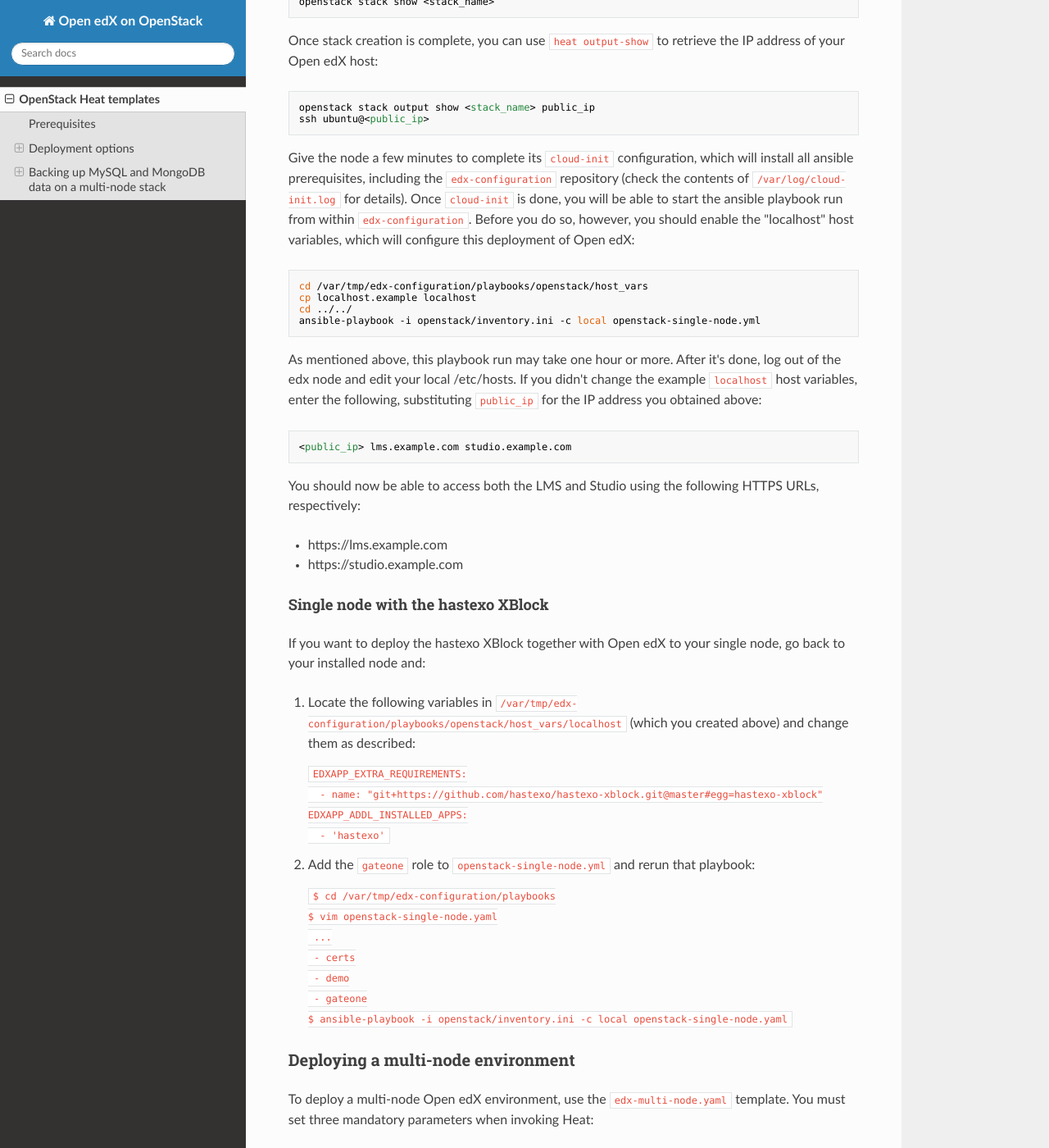
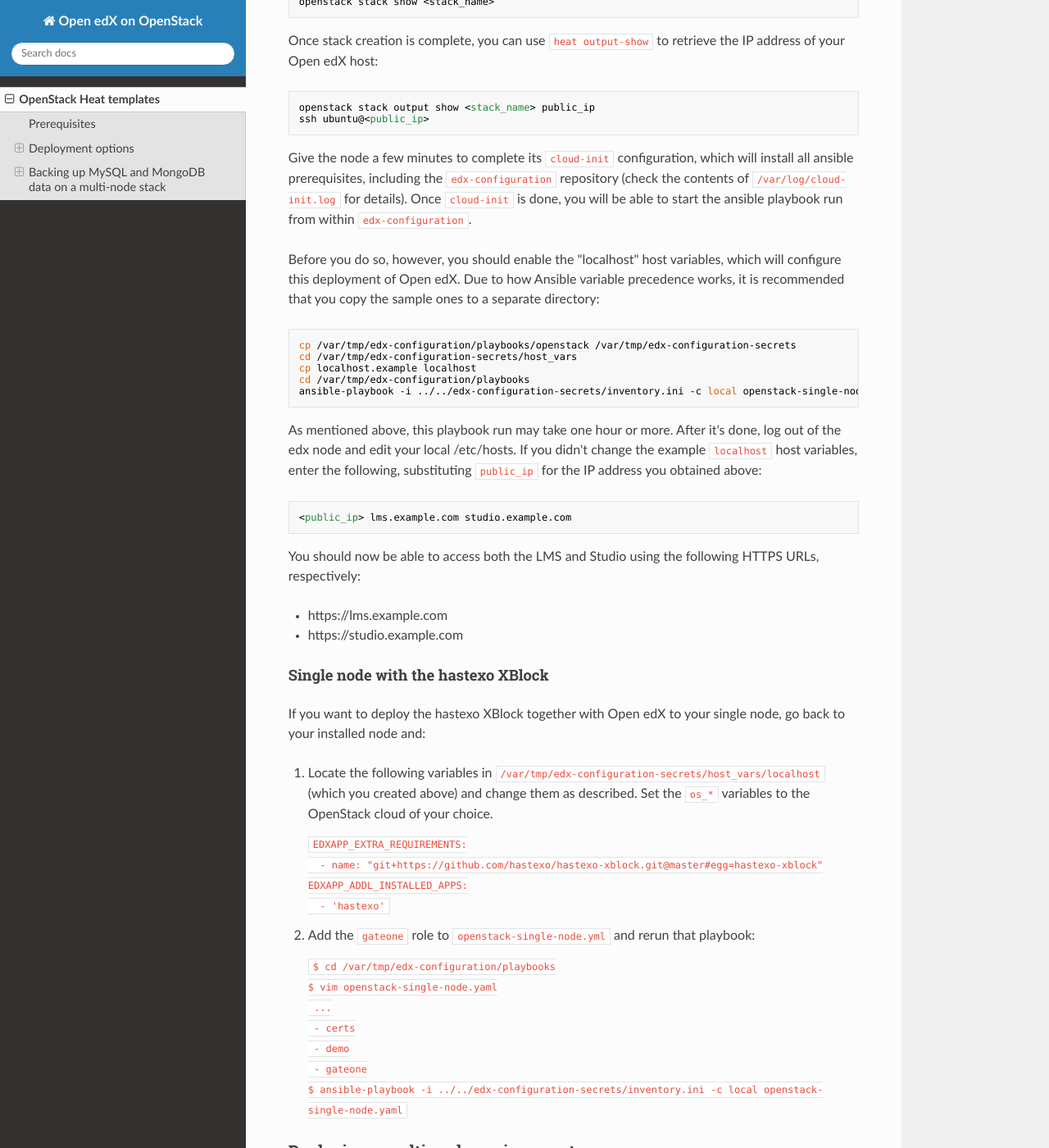
Before and after one commit to arbrandes/openedx-on-openstack, an MkDocs documentation site: the page built from docs/index.md, in a window 1280 px wide and 1400 px high, scrolled down 1714 px. Shown: the whole window at 82% size. Built offline with MkDocs 1.6.1, drawn with Linux system fonts in a browser that asks for light colours; nearby versions of some CDN libraries; some of the changed text lies outside the part shown.

Commit message:
Mention edx-configuration-secrets
Group and host variables should, per Open edX upstream recommendation,
be stored in a separate repository, conventionally called
edx-configuration-secrets. Mention and explain its use.

````diff
--- a/docs/index.md
+++ b/docs/index.md
@@ -97,14 +97,19 @@ Give the node a few minutes to complete its `cloud-init` configuration, which
 will install all ansible prerequisites, including the `edx-configuration`
 repository (check the contents of `/var/log/cloud-init.log` for details).  Once
 `cloud-init` is done, you will be able to start the ansible playbook run from
-within `edx-configuration`.  Before you do so, however, you should enable the
-"localhost" host variables, which will configure this deployment of Open edX:
+within `edx-configuration`.
+
+Before you do so, however, you should enable the "localhost" host variables,
+which will configure this deployment of Open edX.  Due to how Ansible variable
+precedence works, it is recommended that you copy the sample ones to a separate
+directory:
 
 ```
-cd /var/tmp/edx-configuration/playbooks/openstack/host_vars
+cp /var/tmp/edx-configuration/playbooks/openstack /var/tmp/edx-configuration-secrets
+cd /var/tmp/edx-configuration-secrets/host_vars
 cp localhost.example localhost
-cd ../../
-ansible-playbook -i openstack/inventory.ini -c local openstack-single-node.yml
+cd /var/tmp/edx-configuration/playbooks
+ansible-playbook -i ../../edx-configuration-secrets/inventory.ini -c local openstack-single-node.yml
 ```
 
 As mentioned above, this playbook run may take one hour or more.  After it's
@@ -128,8 +133,9 @@ If you want to deploy the hastexo XBlock together with Open edX to your single
 node, go back to your installed node and:
 
 1. Locate the following variables in
-   `/var/tmp/edx-configuration/playbooks/openstack/host_vars/localhost` (which
-   you created above) and change them as described:
+   `/var/tmp/edx-configuration-secrets/host_vars/localhost` (which you created
+   above) and change them as described.  Set the `os_*` variables to the
+   OpenStack cloud of your choice.
 
     ```
     EDXAPP_EXTRA_REQUIREMENTS:
@@ -148,7 +154,7 @@ node, go back to your installed node and:
      - certs
      - demo
      - gateone
-    $ ansible-playbook -i openstack/inventory.ini -c local openstack-single-node.yaml
+    $ ansible-playbook -i ../../edx-configuration-secrets/inventory.ini -c local openstack-single-node.yaml
     ```
 
 
@@ -291,8 +297,8 @@ Be sure to run the `inventory.py` dynamic inventory generator, as opposed to
 the static `intentory.ini`, meant for single node deployments:
 
 ```
-cd /var/tmp/edx-configuration/playbooks
-ansible-playbook -i openstack/inventory.py openstack-multi-node.yml
+cd ~/edx-configuration/playbooks
+ansible-playbook -i ../../edx-configuration-secrets/inventory.py openstack-multi-node.yml
 ```
 
 This playbook run may take one hour or more.  After it's done, log out of the
@@ -329,9 +335,7 @@ database migrations:
 
 ```
 cd /var/tmp/edx-configuration/playbooks
-ansible-playbook -i openstack/inventory.py openstack-multi-node.yml \
-  -e "migrate_db=no" \
-  --limit app_servers
+ansible-playbook -i ../../edx-configuration-secrets/inventory.py openstack-multi-node.yml --limit app_servers
 ```
 
 #### Multiple nodes with the hastexo XBlock
@@ -340,8 +344,9 @@ If you want to deploy the hastexo XBlock together with Open edX to your multi
 node cluster, go back to your deploy node and:
 
 1. Locate the following variables in
-   `/var/tmp/edx-configuration/playbooks/openstack/group_vars/all` (which you
-   created above) and change them as described:
+   `/var/tmp/edx-configuration-secrets/group_vars/all` (which you created
+   above) and change them as described.  Set the `os_*` variables to the
+   OpenStack cloud of your choice.
 
     ```
     EDXAPP_EXTRA_REQUIREMENTS:
@@ -351,18 +356,21 @@ node cluster, go back to your deploy node and:
     ```
 
 2. Add the `gateone` role to `openstack-multi-node.yml` under the `app_servers`
-   section (the last one) and rerun that playbook, limitting the run
-   appropriately:
+   section (the last one).
 
     ```
-    $ cd /var/tmp/edx-configuration/playbooks
+    $ cd ~/edx-configuration/playbooks
     $ vim openstack-multi-node.yaml
     ...
     - certs
     - demo
     - gateone
-    $ ansible-playbook -i openstack/inventory.py openstack-multi-node.yml \
-      --limit app_servers
+    ```
+
+3. Run that playbook, limitting the run to the `app_servers`:
+
+    ```
+    $ ansible-playbook -i ../../edx-configuration-secrets/inventory.py openstack-multi-node.yml --limit app_servers
     ```
 
 
````
